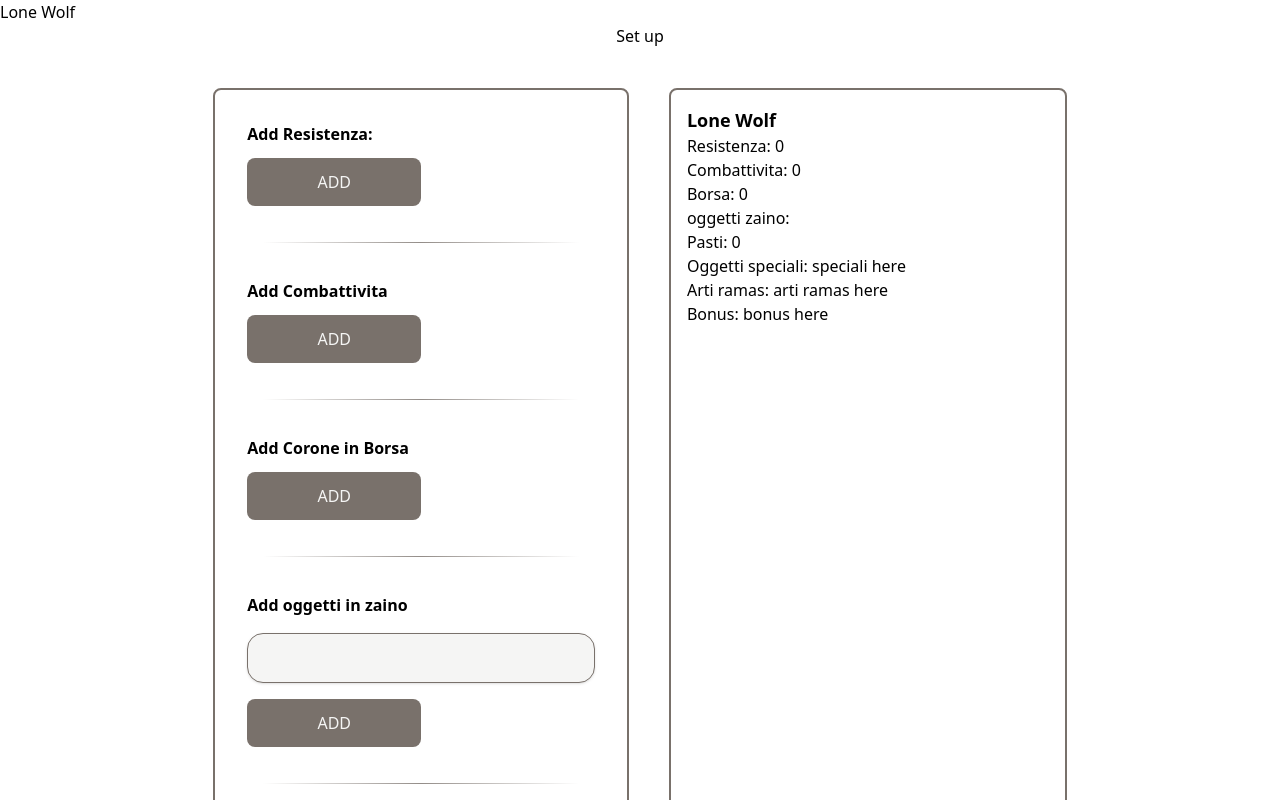
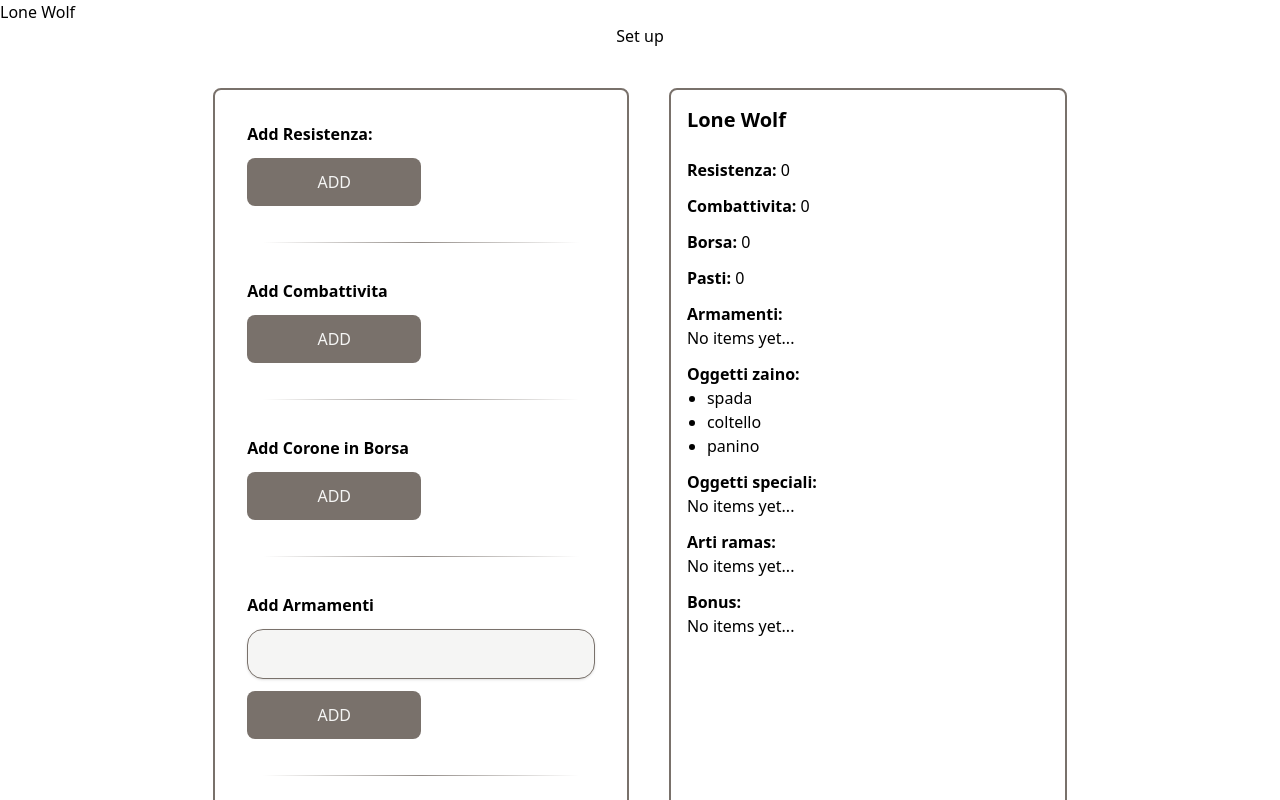
Before and after one commit to gyo82v/lone-wolf, a Next.js app: page / in a window 1280 px wide. Shown: the top 800 px of the page. Built offline with nearby package versions, Linux system fonts and the light colour scheme.

Commit message:
feat: update the setup component

```diff
--- a/components/SetupSection.tsx
+++ b/components/SetupSection.tsx
@@ -3,6 +3,8 @@ import type { Hero } from "@/types/hero";
 import { baseButtonStyle } from "@/styles/button";
 import { inputBasestyle } from "@/styles/input";
 import { SmallDivider} from "./ui/dividers";
+import List from "@/lib/List"
+import ListBonus from "@/lib/ListBonus";
 
 type Props = {
   setHero: Dispatch<SetStateAction<Hero>>;
@@ -29,6 +31,12 @@ export default function SetupSection({setHero, hero}:Props){
                   <div className="flex flex-col gap-3">
                     <p className="font-bold">Add Corone in Borsa</p>
                     <button className={`${baseButtonStyle} w-1/2 uppercase`}>Add</button>
+                  </div>
+                  <SmallDivider />
+                  <div className="flex flex-col gap-3">
+                    <label htmlFor="armamenti" className="font-bold">Add Armamenti</label>
+                    <input className={`${inputBasestyle}`} type="text" id="ermamenti" />
+                    <button className={`${baseButtonStyle} w-1/2 uppercase`}>add</button>
                   </div>
                   <SmallDivider />
                   <div className="flex flex-col gap-4">
@@ -80,24 +88,18 @@ export default function SetupSection({setHero, hero}:Props){
                   </div>
                 </div>
                 <div className="border-2 border-stone-500 rounded-lg p-4 w-full">
-                    <h3 className="font-bold text-lg">Lone Wolf</h3>
-                    <p>Resistenza: <span>{hero?.resistenza}</span></p>
-                    <p>Combattivita: <span>{hero?.combattivita}</span></p>
-                    <p>Borsa: <span>{hero?.borsa}</span></p>
-                    <div>oggetti zaino:
-                        <span className="ml-2">
-                            {hero?.zaino?.oggetti.length > 0 ?
-                             <ul>
-                              {hero.zaino.oggetti.map(o => { ( <li key={o}>{o}</li>)})}
-                              </ul>
-                             :
-                             "The Zaino is empty."}
-                        </span>
+                    <h3 className="font-bold text-xl mb-6">Lone Wolf</h3>
+                    <div className="flex flex-col gap-3">
+                      <p className="font-bold">Resistenza: <span className="font-light">{hero?.resistenza}</span></p>
+                      <p className="font-bold">Combattivita: <span className="font-light">{hero?.combattivita}</span></p>
+                      <p className="font-bold">Borsa: <span className="font-light">{hero?.borsa}</span></p>
+                      <p className="font-bold">Pasti: <span className="font-light">{hero?.zaino?.pasti}</span></p>
+                      <List title="Armamenti" array={hero?.armamento} />
+                      <List title="Oggetti zaino" array={hero?.zaino?.oggetti} />
+                      <List title="Oggetti speciali" array={hero?.oggettiSpeciali} />
+                      <List title="Arti ramas" array={hero?.artiRamas} />
+                      <ListBonus title="Bonus" array={hero?.bonus} />
                     </div>
-                    <p>Pasti: <span>{hero?.zaino?.pasti}</span></p>
-                    <p>Oggetti speciali: <span>speciali here</span></p>
-                    <p>Arti ramas: <span> arti ramas here</span></p>
-                    <p>Bonus: <span>bonus here</span></p>
                 </div>
             </div>
             <div>
--- /dev/null
+++ b/lib/List.tsx
@@ -0,0 +1,18 @@
+type Props = {
+    array: string[],
+    title?: string
+}
+export default function List({title, array}:Props){
+    return(
+        <div>
+            <p className="font-bold">{title}:</p>
+            <span>
+                {array?.length > 0 ?
+                 <ul className="list-disc ml-5">
+                    {array.map(i => <li key={i}>{i}</li>)}
+                 </ul> :
+                "No items yet..."}
+            </span>
+        </div>
+    )
+}
--- /dev/null
+++ b/lib/ListBonus.tsx
@@ -0,0 +1,21 @@
+type Props = {
+    title?: string,
+    array: {name:string, value:number}[]
+}
+
+
+export default function ListBonus({title, array}:Props){
+    return(
+        <div>
+            <p className="font-bold">{title}:</p>
+            <span>
+                {array?.length > 0 ?
+                 <ul className="list-disc ml-5">
+                    {array.map(i => <li key={i.name}>{i.name} : {i.value}</li>)}
+                 </ul> :
+                "No items yet..."}
+            </span>
+
+        </div>
+    )
+}
```
